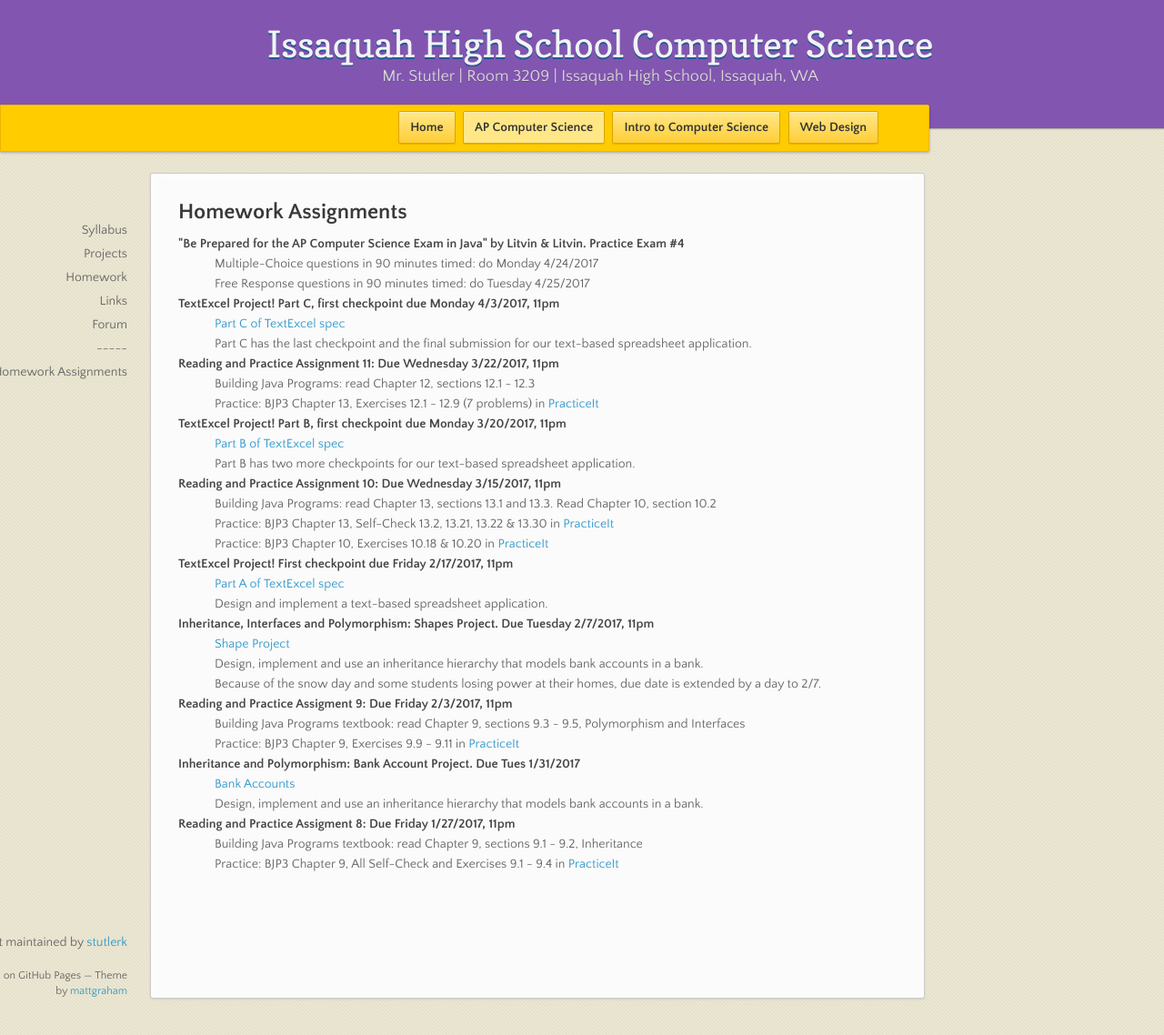
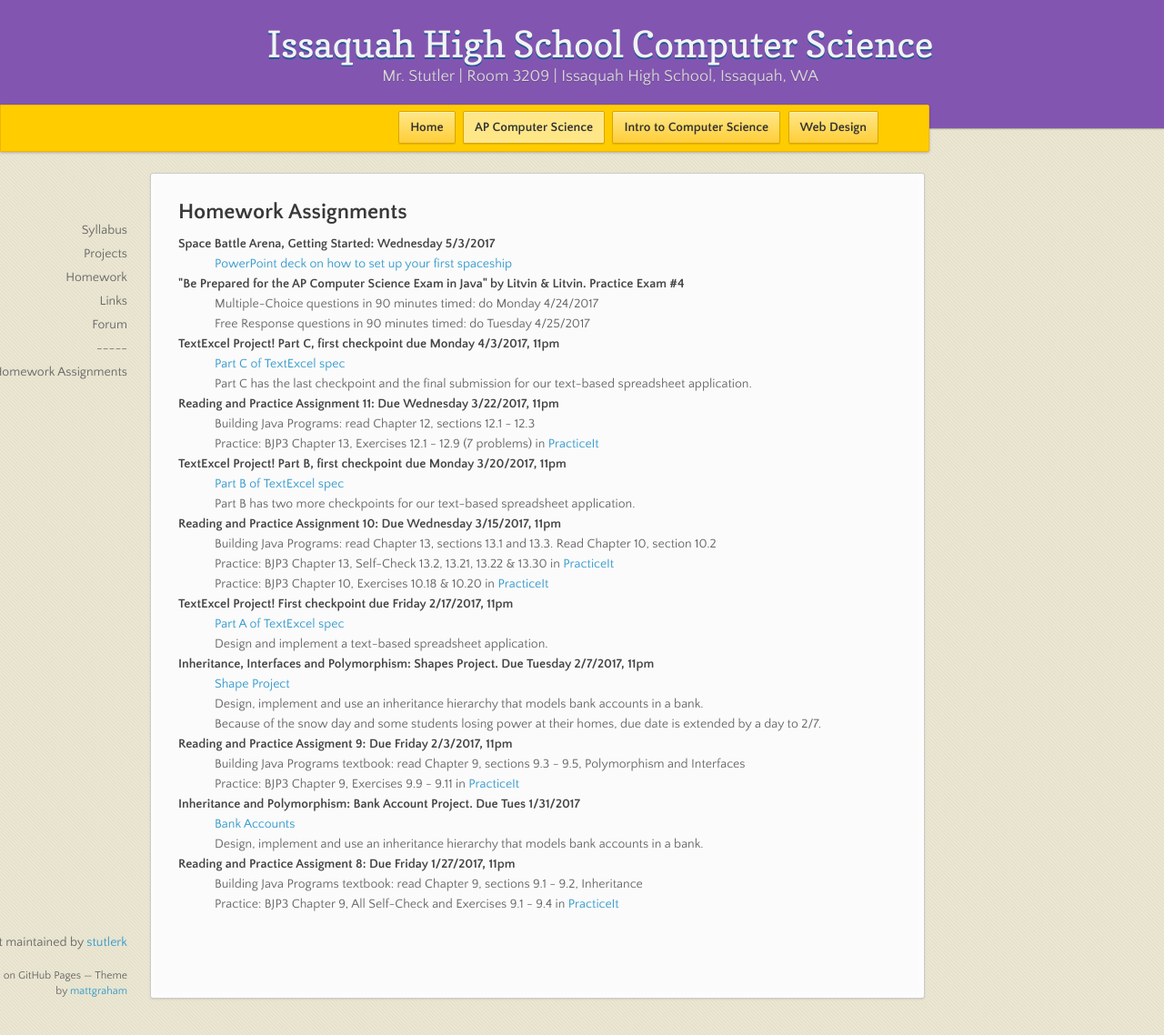
Before and after one commit to stutlerk/ihs-website, a Jekyll site: the page built from _apcs/homework.html, in a window 1280 px wide and 1138 px high. Shown: the whole window at 91% size. Built offline with Jekyll 4.4.1, drawn with Linux system fonts in a browser that asks for light colours; nearby versions of some CDN libraries.

Commit message:
Update homework.html

```diff
--- a/_apcs/homework.html
+++ b/_apcs/homework.html
@@ -6,6 +6,9 @@ layout: course
 <section>
 <h2>Homework Assignments</h2>
   <dl>
+    <dt>Space Battle Arena, Getting Started: Wednesday 5/3/2017</dt>
+    <dd><a href="https://issaquahwednet-my.sharepoint.com/personal/stutlerk_issaquah_wednet_edu/_layouts/15/guestaccess.aspx?docid=0d5dcec09874e46fa9657306988b42aaa&authkey=AW8_6qD8yjjNJq4mbMhEMB0">PowerPoint deck on how to set up your first spaceship</a></dd>
+
     <dt>"Be Prepared for the AP Computer Science Exam in Java" by Litvin &amp; Litvin. Practice Exam #4</dt>
     <dd>Multiple-Choice questions in 90 minutes timed: do Monday 4/24/2017</dd>
     <dd>Free Response questions in 90 minutes timed: do Tuesday 4/25/2017</dd>
```
